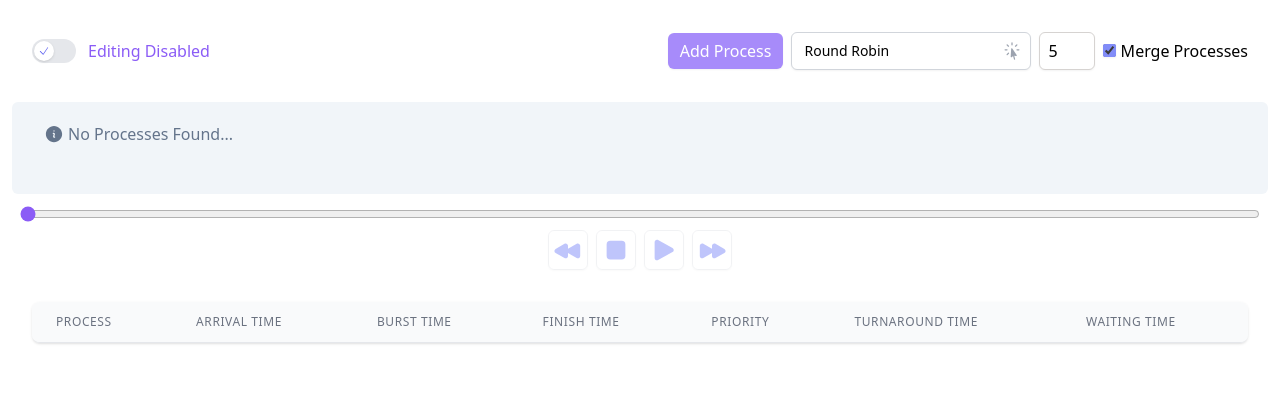
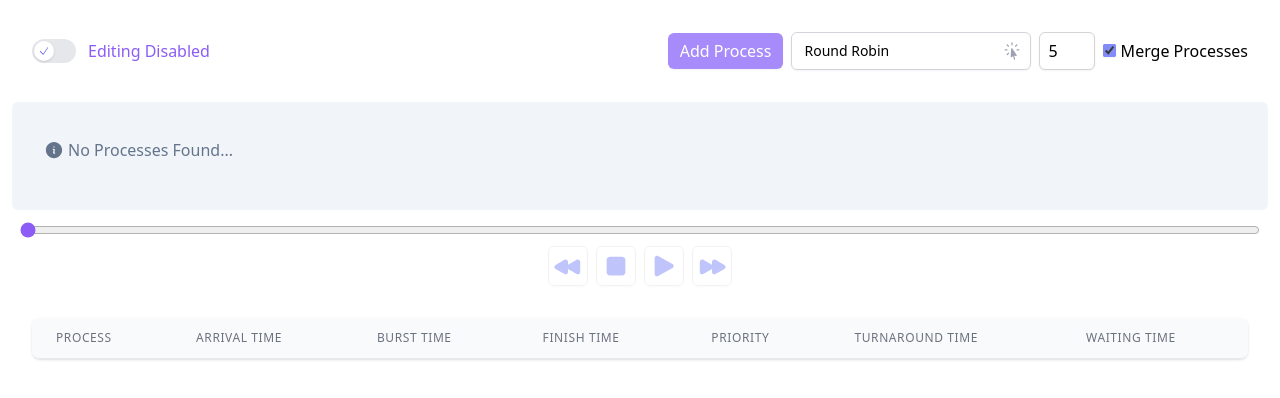
Before and after one commit to 3urdparty/process-scheduler, a Vue app: page / in a window 1280 px wide. Shown: the top 398 px of the page. Built offline with nearby package versions, Linux system fonts and the light colour scheme.

Commit message:
Added other algorithms

```diff
--- a/index.html
+++ b/index.html
@@ -4,7 +4,7 @@
     <meta charset="UTF-8">
     <link rel="icon" href="/favicon.ico">
     <meta name="viewport" content="width=device-width, initial-scale=1.0">
-    <title>Vite App</title>
+    <title>Process Scheduler</title>
   </head>
   <body>
   <div id="app"></div>
--- a/src/App.vue
+++ b/src/App.vue
@@ -1,29 +1,36 @@
 <script setup lang="ts">
-import { type Algorithm } from '@/algorithms'
 import { provide, reactive, ref, type InjectionKey, type Ref } from 'vue'
 import ComboBox from './components/ComboBox.vue'
 import EditToggle from './components/EditToggle.vue'
 import PlayBack, { type PlaybackStatus } from './components/PlayBack.vue'
 import ProcessGANTT from './components/ProcessGANTT.vue'
-import ProcessTable, { type Process } from './components/ProcessTable.vue'
-const processes = reactive<Process[]>([])
-const editing = ref(false)
+import ProcessTable from './components/ProcessTable.vue'
+import type { Algorithm, Process } from './types'
+
+const processes = reactive<Process[]>([]) // stores the processes
+const editing = ref(false) // whether the user is editing the processes
+
+const merge = ref(true) // whether to merge processes;
 
 const algorithms = reactive<Algorithm[]>([
-  { name: 'Round Robin', quantum: 5, merge: true },
-  { name: 'Preemptive SJF', merge: true },
+  // the algorithms
+  { name: 'Round Robin', quantum: 5 },
+  { name: 'Preemptive SJF' },
   { name: 'Non-preemptive SJF' },
   { name: 'Preemptive Priority' },
   { name: 'Non-preemptive Priority' },
   { name: 'First Come First Serve' }
 ])
 
-const selectedAlgorithm = ref(algorithms[0])
+const selectedAlgorithm = ref(algorithms[0]) // the selected algorithm
 const playbackStatus = reactive<PlaybackStatus>({
+  // the playback status
   stepping: false,
   step: 0,
-  totalStep: 30
+  totalStep: 0
 })
+
+// adds a process to the processes array
 const addProcess = () => {
   processes.push({
     number: processes.length + 1,
@@ -34,51 +41,56 @@ const addProcess = () => {
     priority: 0
   })
 }
-const scale = ref(2)
+
+const scale = ref(2) // the scale of each process in the GANTT chart
 const setTotalStep = (num: number) => {
+  // sets the total step
   playbackStatus.totalStep = num
 }
+
 const setStep = (num: number) => {
+  // sets the current step
   playbackStatus.step = num
 }
 provide(ScaleInjectionKey, scale)
 provide(PlayBackInjectionKey, { playback: playbackStatus, setTotalStep, setStep })
+provide(MergeInjectionKey, merge)
 </script>
 
-<script lang="ts">
-export const PlayBackInjectionKey = Symbol('PLAYBACK') as InjectionKey<{
-  playback: PlaybackStatus
-  setTotalStep: (step: number) => void
-  setStep: (step: number) => void
-}>
-export const ScaleInjectionKey = Symbol('SCALE') as InjectionKey<Ref<number>>
-</script>
 <template>
   <div class="space-y-8 mt-8">
     <div class="flex gap-2 justify-between items-center px-8">
+      <!-- Edit Button -->
       <label class="text-violet-500 flex gap-3">
         <EditToggle v-model="editing" />
         {{ editing ? 'Editing Enabled' : 'Editing Disabled' }}
       </label>
 
       <div class="flex items-center gap-2">
+        <!-- Add Process Button -->
         <button
           class="bg-violet-400 text-white p-1.5 rounded-md shadow-sm px-3 focus hover:opacity-75 active:bg-violet-700 transition-all"
           @click="addProcess"
         >
           Add Process
         </button>
+
+        <!-- Select Algorithm Combobox -->
         <ComboBox :options="algorithms" v-model="selectedAlgorithm" class="w-60" />
+
+        <!-- Select duration of Quantum -->
         <input
           type="number"
           v-model="algorithms[0].quantum"
           v-if="selectedAlgorithm.name == 'Round Robin'"
           class="w-14 px-2 py-1.5 border border-stone-300 rounded-md shadow-sm focus:outline-none focus:ring-2 focus:ring-violet-400 focus:border-transparent transition-all"
         />
-        <label v-if="['Round Robin', 'Preemptive SJF'].includes(selectedAlgorithm.name)">
+
+        <!-- Merge Concurrent identical Processes checkbox -->
+        <label>
           <input
             type="checkbox"
-            v-model="selectedAlgorithm.merge"
+            v-model="merge"
             class="py-1.5 border border-stone-300 rounded-md shadow-sm focus:outline-none focus:ring-2 focus:ring-violet-400 focus:border-transparent transition-all accent-indigo-400"
           />
           Merge Processes
@@ -86,11 +98,26 @@ export const ScaleInjectionKey = Symbol('SCALE') as InjectionKey<Ref<number>>
       </div>
     </div>
     <div class="px-3 space-y-3">
+      <!-- Process GANTT  -->
       <div class="bg-slate-100 rounded-md pt-3">
         <ProcessGANTT v-model="processes" class="px-8" :selected-algorithm="selectedAlgorithm" />
       </div>
+      <!-- Playback Controls -->
       <PlayBack v-model="playbackStatus" />
     </div>
+
+    <!-- Process table -->
     <ProcessTable v-model="processes" class="mx-8" :editing="editing" />
   </div>
 </template>
+
+<script lang="ts">
+// Injection keys
+export const PlayBackInjectionKey = Symbol('PLAYBACK') as InjectionKey<{
+  playback: PlaybackStatus
+  setTotalStep: (step: number) => void
+  setStep: (step: number) => void
+}>
+export const ScaleInjectionKey = Symbol('SCALE') as InjectionKey<Ref<number>>
+export const MergeInjectionKey = Symbol('MERGE') as InjectionKey<Ref<boolean>>
+</script>
--- a/src/algorithms.ts
+++ b/src/algorithms.ts
@@ -1,63 +1,46 @@
-import type { Process } from './components/ProcessTable.vue'
+import type { Algorithm, Process, ProcessFragment } from './types'
 
-export type AlgorithmName =
-  | 'Round Robin'
-  | 'Preemptive SJF'
-  | 'Non-preemptive SJF'
-  | 'Preemptive Priority'
-  | 'Non-preemptive Priority'
-  | 'First Come First Serve'
-
-export type ProcessFragment = {
-  name: string
-  duration: number
-  number?: number
-  idle?: boolean
-  start?: number
-  priority: number
-}
-export type Algorithm = {
-  name: AlgorithmName
-  quantum?: number
-  merge?: boolean
-}
+// decides which scheduling algorithm the use and then returns the scheduled fragments
 export const schedule = (
-  processes: Array<Process>,
-  selectedAlgorithm: Algorithm,
-  tick: number
+  processes: Array<Process>, // processes to be scheduled
+  selectedAlgorithm: Algorithm, // the selected algorithm
+  tick: number, // the current tick
+  merge: boolean = false // whether to merge the fragments or not
 ): ProcessFragment[] => {
   let fragments: ProcessFragment[] = []
-  const filtered_processes = processes.filter((process) => process.burst_time > 0)
+  const filtered = processes.filter((process) => process.burst_time > 0) // gets rid of processes with no burst time
   switch (selectedAlgorithm.name) {
     case 'First Come First Serve':
-      fragments = nonPreemptiveAlgorithm(processes, tick, (a, b) => a.arrival_time - b.arrival_time)
+      fragments = nonPreemptiveAlgorithm(filtered, tick, (a, b) => a.arrival_time - b.arrival_time)
       break
     case 'Round Robin':
-      fragments = roundRobin(filtered_processes, tick, selectedAlgorithm.quantum as number)
+      fragments = roundRobin(filtered, tick, selectedAlgorithm.quantum as number)
       break
     case 'Preemptive SJF':
-      fragments = preemptiveAlgorithm(processes, tick, (a, b) => a.duration - b.duration)
+      fragments = preemptiveAlgorithm(filtered, tick, (a, b) => a.duration - b.duration)
       break
     case 'Non-preemptive SJF':
-      fragments = nonPreemptiveAlgorithm(processes, tick, (a, b) => a.burst_time - b.burst_time)
-
+      fragments = nonPreemptiveAlgorithm(filtered, tick, (a, b) => a.burst_time - b.burst_time)
       break
     case 'Preemptive Priority':
-      fragments = preemptiveAlgorithm(processes, tick, (a, b) => a.priority - b.priority)
+      fragments = preemptiveAlgorithm(filtered, tick, (a, b) => a.priority - b.priority)
       break
     case 'Non-preemptive Priority':
-      fragments = nonPreemptiveAlgorithm(processes, tick, (a, b) => a.priority - b.priority)
+      fragments = nonPreemptiveAlgorithm(filtered, tick, (a, b) => a.priority - b.priority)
       break
   }
-  if (selectedAlgorithm.merge) {
+  if (merge) {
     fragments = mergeFragments(fragments)
   }
   return fragments
 }
 
+// gets the total burst time of all processes
 export const getTotalBurstTime = (processes: Array<Process>) =>
   processes.reduce((acc, process) => acc + process.burst_time, 0)
 
+// schedules the processes using the non-preemptive algorithm, and returns the fragments
+// the prioritizer function is used to sort the ready queue
 const nonPreemptiveAlgorithm = (
   processes: Array<Process>,
   totalBurst: number,
@@ -93,10 +76,15 @@ const nonPreemptiveAlgorithm = (
 
     if (readyQueue.length <= 0) {
       idleDuration++
-      console.log('idle')
     } else {
       if (idleDuration > 0) {
-        fragments.push({ duration: idleDuration, name: 'idle', idle: true, priority: 0 })
+        fragments.push({
+          duration: idleDuration,
+          name: 'idle',
+          idle: true,
+          priority: 0,
+          start: tick + 1
+        })
         idleDuration = 0
       }
       fragmentDuration++
@@ -155,7 +143,13 @@ const preemptiveAlgorithm = (
       idleDuration++
     } else {
       if (idleDuration > 0) {
-        fragments.push({ duration: idleDuration, name: 'idle', idle: true, priority: 0 })
+        fragments.push({
+          duration: idleDuration,
+          name: 'idle',
+          idle: true,
+          priority: 0,
+          start: tick + 1
+        })
         idleDuration = 0
       }
       readyQueue[0].duration--
@@ -185,10 +179,18 @@ const roundRobin = (processes: Array<Process>, totalBurst: number, quantum: numb
   const fragments: ProcessFragment[] = [] // final fragments
   const readyQueue: ProcessFragment[] = [] // represents the process ready queue, for processes that can be executed
 
+  let remaining: ProcessFragment[] = processes.map((proc) => ({
+    name: proc.name,
+    duration: proc.burst_time,
+    start: proc.arrival_time,
+    number: proc.number,
+    priority: proc.priority
+  })) // represents the process ready queue, for processes that can be executed
+
   let fragmentDuration = 0
   let idleDuration = 0
   let tick = 0
-  while (tick < totalBurst) {
+  while (remaining.length > 0 && tick < totalBurst) {
     readyQueue.push(
       ...processes
         .filter((process) => process.arrival_time === tick)
@@ -201,26 +203,39 @@ const roundRobin = (processes: Array<Process>, totalBurst: number, quantum: numb
           priority: proc.priority
         }))
     )
+
     if (readyQueue.length <= 0) {
       idleDuration++
     } else {
       if (idleDuration > 0) {
-        fragments.push({ duration: idleDuration, name: 'idle', idle: true, priority: 0 })
+        fragments.push({
+          duration: idleDuration,
+          name: 'idle',
+          idle: true,
+          priority: 0,
+          start: tick + 1
+        })
         idleDuration = 0
       }
       fragmentDuration++
       readyQueue[0].duration--
       if (fragmentDuration === quantum || readyQueue[0].duration === 0) {
-        fragments.push({ ...readyQueue[0], duration: fragmentDuration })
+        fragments.push({ ...readyQueue[0], duration: fragmentDuration, start: tick + 1 })
+
         fragmentDuration = 0
         if (readyQueue[0].duration > 0) {
           readyQueue.push(readyQueue[0])
+        } else {
+          remaining = remaining.filter((proc) => proc.name != readyQueue[0].name)
         }
         readyQueue.shift()
       }
     }
 
     tick++
+  }
+  if (readyQueue.length > 0) {
+    fragments.push({ ...readyQueue[0], duration: fragmentDuration })
   }
   return fragments
 }
@@ -239,6 +254,5 @@ const mergeFragments = (fragments: ProcessFragment[]): ProcessFragment[] => {
   if (currentFragment) {
     mergedFragments.push(currentFragment)
   }
-  console.log(mergedFragments.map((proc) => proc))
   return [...mergedFragments]
 }
--- a/src/components/ProcessGANTT.vue
+++ b/src/components/ProcessGANTT.vue
@@ -1,42 +1,72 @@
 <script setup lang="ts">
-import { PlayBackInjectionKey, ScaleInjectionKey } from '@/App.vue'
-import { schedule, type Algorithm } from '@/algorithms'
+import { MergeInjectionKey, PlayBackInjectionKey, ScaleInjectionKey } from '@/App.vue'
+import { schedule } from '@/algorithms'
+import type { Algorithm, Process } from '@/types'
 import { InformationCircleIcon } from '@heroicons/vue/24/solid'
 import { get, reactify } from '@vueuse/core'
 import { computed, inject, watch, type Ref } from 'vue'
 import type { PlaybackStatus } from './PlayBack.vue'
-import type { Process } from './ProcessTable.vue'
+
+// Props
 interface Props {
   modelValue: Array<Process>
   selectedAlgorithm: Algorithm
 }
 const props = defineProps<Props>()
 
+// Injects
 const scale = inject(ScaleInjectionKey) as Ref<number>
+const merge = inject(MergeInjectionKey) as Ref<boolean>
 const { playback, setTotalStep, setStep } = inject(PlayBackInjectionKey) as {
   playback: PlaybackStatus
   setTotalStep: (step: number) => void
   setStep: (step: number) => void
 }
-const step = computed(() => playback.step)
-const selectedAlgorithm = computed(() => props.selectedAlgorithm)
-const processFragments = reactify(schedule)(props.modelValue, selectedAlgorithm, step)
+
+// Computed values
+const step = computed(() => playback.step) // the current step
+const selectedAlgorithm = computed(() => props.selectedAlgorithm) // the selected algorithm
+const processFragments = reactify(schedule)(props.modelValue, selectedAlgorithm, step, merge) // the process fragments
 const totalBurstTime = computed(() =>
+  // the total burst time
   props.modelValue.reduce((acc, curr) => acc + curr.burst_time, 0)
 )
+const interruptingProcesses = computed(() =>
+  // the interrupting processes, for use in highlighting interrupting Processes in the GANTT chart
+  props.modelValue.filter(
+    (proc) =>
+      !(
+        get(processFragments)
+          .map((process) => process.start)
+          .includes(proc.arrival_time) || proc.arrival_time === 0
+      )
+  )
+)
+
 watch(
+  // watches the processFragments and updates the total step
   totalBurstTime,
-  () => {
-    setTotalStep(get(totalBurstTime))
-    setStep(get(totalBurstTime))
-  },
-  { immediate: true }
+  (newVal) => {
+    setTotalStep(newVal)
+    setStep(newVal)
+  }
 )
-watch(props.selectedAlgorithm, (oldProps, newProps) => {}, { immediate: true })
 </script>
 <template>
-  <div class="pb-4 overflow-x-scroll overflow-y-hidden scrollbar-none h-20">
+  <div class="py-4 overflow-x-scroll overflow-y-hidden scrollbar-none h-24">
     <div class="flex h-12 items-center w-fit relative" v-if="processFragments.length > 0">
+      <!-- To mark interrupting processes -->
+      <div
+        v-for="(i, idx) in interruptingProcesses"
+        :key="idx"
+        class="absolute z-10 -bottom-5 -left-1 text-sm text-slate-900 flex flex-col items-center"
+        :style="{ left: `${i.arrival_time * scale}rem` }"
+      >
+        <div class="bg-indigo-400 h-3 w-0.5 rounded-full"></div>
+        {{ i.number }}
+      </div>
+
+      <!-- Represents the processes in action -->
       <div
         v-for="(process, idx) in processFragments"
         v-show="process.duration > 0"
@@ -51,15 +81,25 @@ watch(props.selectedAlgorithm, (oldProps, newProps) => {}, { immediate: true })
         :style="{ width: `${process.duration * scale}rem` }"
       >
         <div class="overflow-clip pointer-events-none select-none" v-show="!process.idle">
+          <!-- Shows the process name, shortened if out of space -->
           {{ process.duration < 4 ? 'P' + process.number : process.name }}
         </div>
+        <div
+          class="overflow-clip pointer-events-none select-none absolute -top-6 left-2 text-sm text-slate-400"
+        >
+          <!-- Shows the `Px(y)` notation-->
+          {{ `P${process.start}(${process.duration})` }}
+        </div>
+
+        <!-- Process Fragment finish time -->
         <span
           class="absolute -left-1 -bottom-10 text-sm font-light text-slate-400 h-full truncate pointer-events-none select-none"
-          :style="{ width: `${process.duration * 1}rem` }"
         >
           {{ processFragments.slice(0, idx).reduce((acc, curr) => acc + curr.duration, 0) }}
         </span>
       </div>
+
+      <!-- Total burst time -->
       <span
         class="absolute -right-1 -bottom-11 text-sm font-light text-slate-400 h-full pointer-events-none select-none"
         v-if="processFragments.length > 0"
@@ -67,6 +107,7 @@ watch(props.selectedAlgorithm, (oldProps, newProps) => {}, { immediate: true })
         {{ processFragments.reduce((acc, curr) => acc + curr.duration, 0) }}
       </span>
     </div>
+    <!-- In case no processes are found -->
     <div class="pt-2 gap-1 text-slate-500 flex items-center" v-else>
       <InformationCircleIcon class="w-5" />
       No Processes Found...
--- /dev/null
+++ b/src/types/index.ts
@@ -0,0 +1,29 @@
+
+export type AlgorithmName =
+  | 'Round Robin'
+  | 'Preemptive SJF'
+  | 'Non-preemptive SJF'
+  | 'Preemptive Priority'
+  | 'Non-preemptive Priority'
+  | 'First Come First Serve'
+
+export type ProcessFragment = {
+  name: string
+  duration: number
+  number?: number
+  idle?: boolean
+  start: number
+  priority: number
+}
+export type Algorithm = {
+  name: AlgorithmName
+  quantum?: number
+}
+export type Process = {
+    name: string
+    number: number
+    arrival_time: number
+    finish_time: number
+    burst_time: number
+    priority: number
+  }
--- a/tailwind.config.js
+++ b/tailwind.config.js
@@ -12,6 +12,7 @@ export default {
     },
   },
   plugins: [
+    // eslint-disable-next-line no-undef
     require('tailwind-scrollbar'),
   ],
 }
```
Also changed, not shown: src/Todo.md (+5 -3 lines), src/components/ProcessTable.vue (+1 -17 lines), public/process.svg (added), 1 other file (tests, documents, lock files or other folders).
